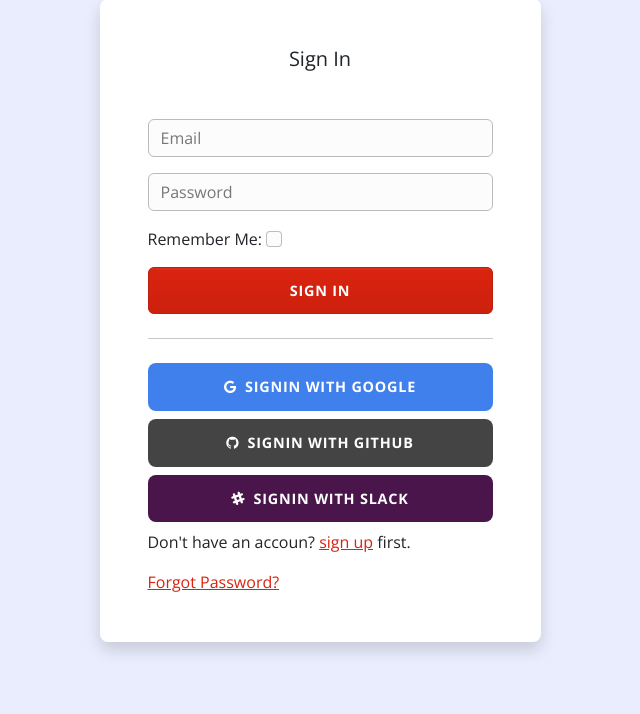
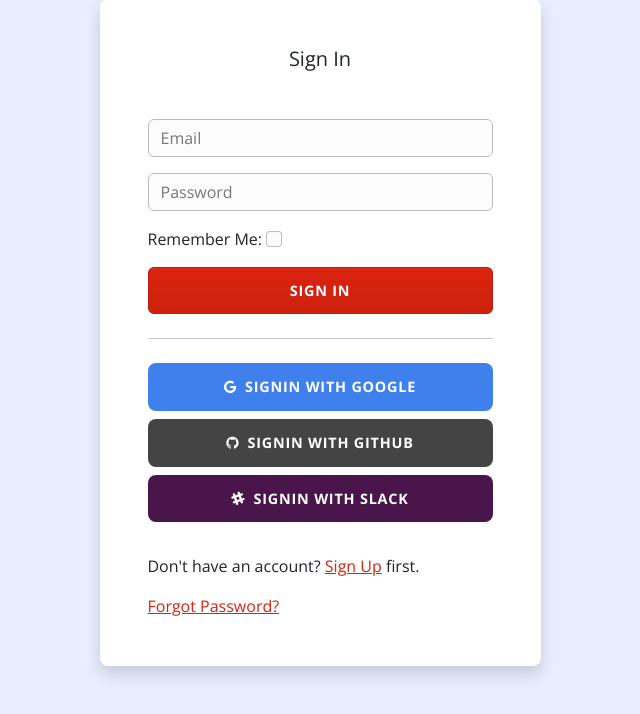
Before and after one commit to DataTalksClub/course-management-platform-old, a Django app: page /accounts/login/ in a window 1280 px wide. Shown: the part 120-834 px from the top of the page, without its empty margins (320-960 px from the left). Before the commit the page ends 773 px from the top, so only its background shows below. Run offline with Django 4.2, Linux system fonts and the light colour scheme; some libraries are stand-ins or nearby versions.

Commit message:
login wip

```diff
--- a/cmp/users/templates/users/account/login.html
+++ b/cmp/users/templates/users/account/login.html
@@ -91,12 +91,12 @@
 {% include "socialaccount/snippets/login_extra.html" %}
 
 {% else %}
-<p>{% blocktrans %}If you have not created an account yet, then please
-<a href="{{ signup_url }}">sign up</a> first.{% endblocktrans %}</p>
+<!-- <p>{% blocktrans %}If you have not created an account yet, then please
+<a href="{{ signup_url }}">sign up</a> first.{% endblocktrans %}</p> -->
 {% endif %}
-
-<p>{% blocktrans %} Don't have an accoun?
-  <a href="{{ signup_url }}">sign up</a> first.{% endblocktrans %}</p>
+<br>
+<p>{% blocktrans %} Don't have an account?
+  <a href="{{ signup_url }}">Sign Up</a> first.{% endblocktrans %}</p>
 <a class="button secondaryAction" href="{% url 'account_reset_password' %}">{% trans "Forgot Password?" %}</a>
 
 
```
